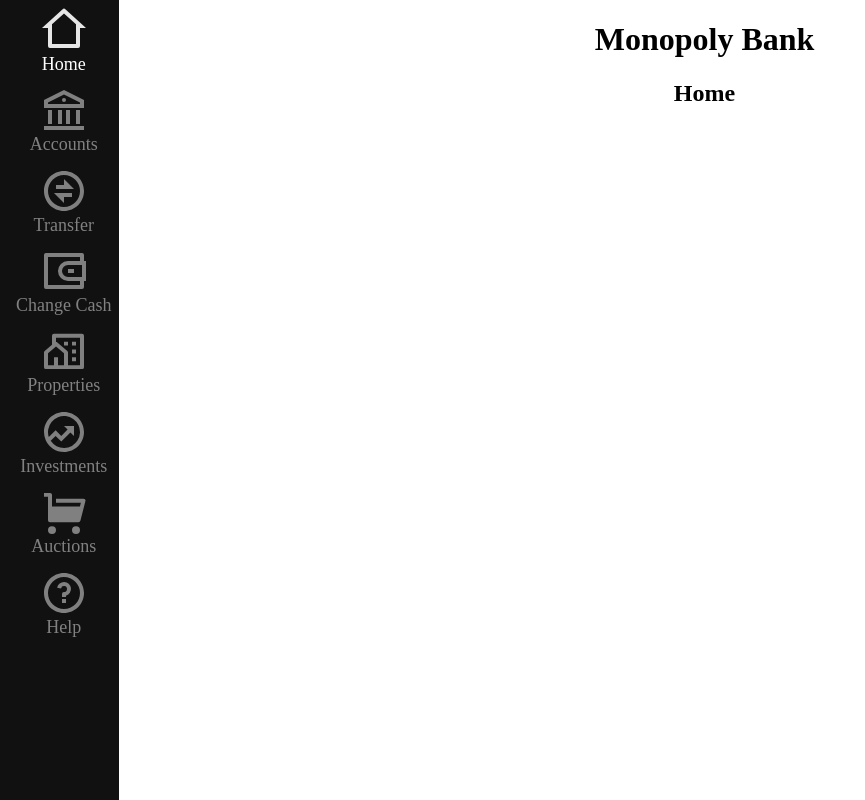
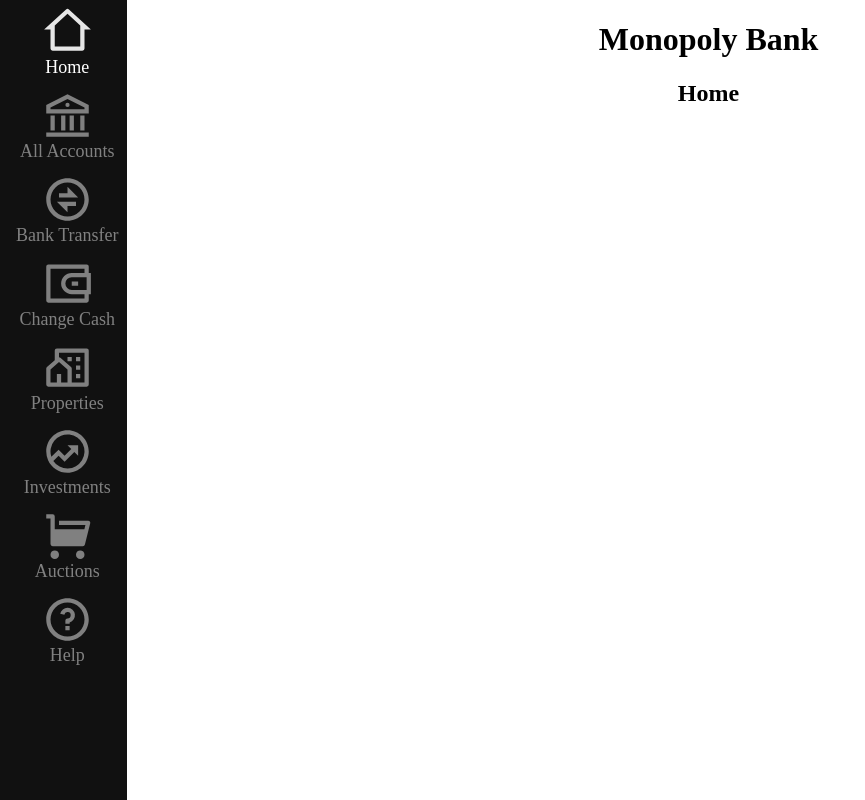
Before and after one commit to hyperdriveguy/monopoly-bank, a Python web app: template templates/home.html.jinja in a window 1280 px wide. Shown: the whole page, without its empty margins (0-865 px from the left). Run offline with Jinja, Linux system fonts and the light colour scheme; the template is opened without the code that fills it, so the values that code supplies are empty.

Commit message:
Some addtional tweaks

```diff
--- a/server.py
+++ b/server.py
@@ -59,6 +59,9 @@ def login_redirect(username, next_url):
     if not is_safe_url(next_url):
         return abort(400)
     return redirect(next_url or '/')
+
+def render_generic(template_path, **kwargs):
+    render_template(template_path, is_banker=current_user.banker, kwargs)
 
 
 if __name__ == '__main__':
@@ -232,7 +235,6 @@ if __name__ == '__main__':
 
     @app.errorhandler(403)
     def unauthorized_page(e):
-        print(e)
         return render_template('unauthorized_access.html.jinja'), 403
 
 
--- a/templates/sidebar.html.jinja
+++ b/templates/sidebar.html.jinja
@@ -13,8 +13,8 @@
     <body>
         <nav class="side-bar">
             <a href="/"><img src="{{ url_for('static', filename='icons/home-2-line.svg') }}">Home</a>
-            <a href="/accounts"><img src="{{ url_for('static', filename='icons/bank-line.svg') }}">Accounts</a>
-            <a href="/transfer"><img src="{{ url_for('static', filename='icons/exchange-line.svg') }}">Transfer</a>
+            <a href="/accounts"><img src="{{ url_for('static', filename='icons/bank-line.svg') }}">All Accounts</a>
+            <a href="/transfer"><img src="{{ url_for('static', filename='icons/exchange-line.svg') }}">Bank Transfer</a>
             <a href="/change-cash"><img src="{{ url_for('static', filename='icons/wallet-3-line.svg') }}">Change Cash</a>
             <a href="/properties"><img src="{{ url_for('static', filename='icons/community-line.svg') }}">Properties</a>
             <a href="/investments"><img src="{{ url_for('static', filename='icons/funds-line.svg') }}">Investments</a>
```
